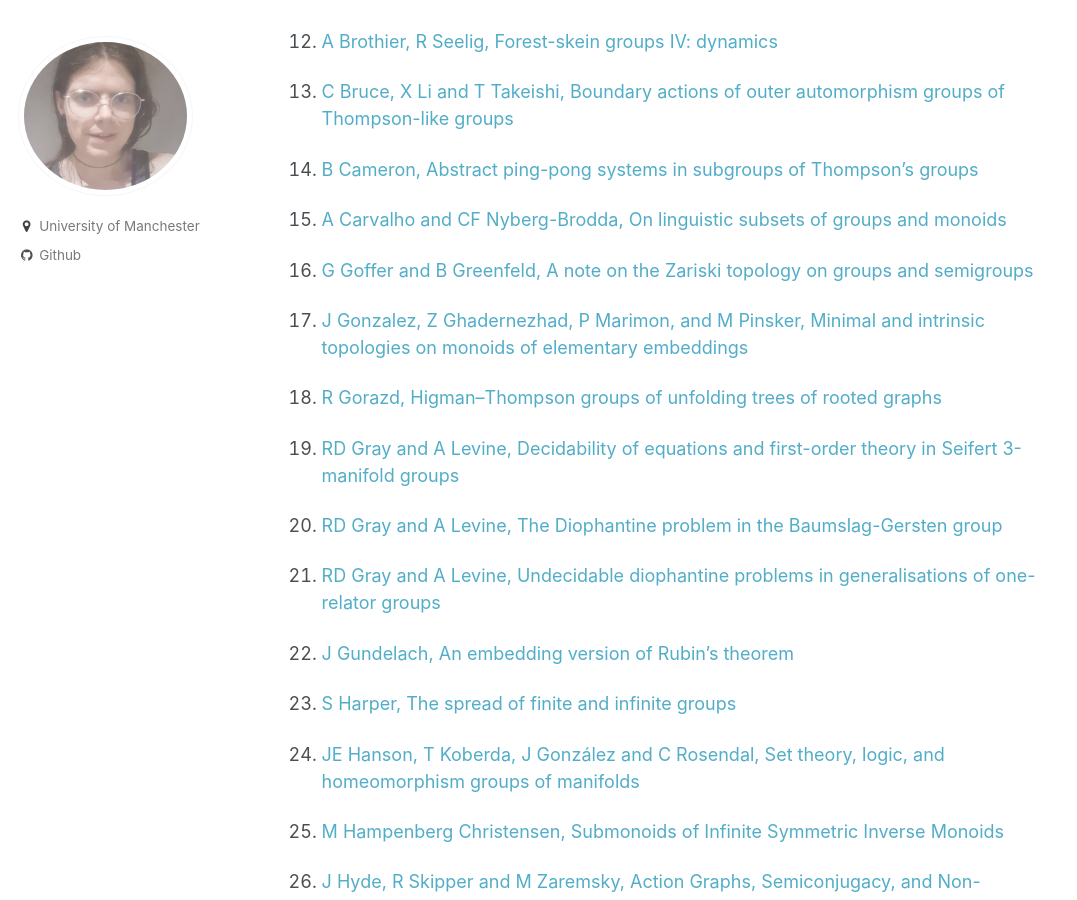
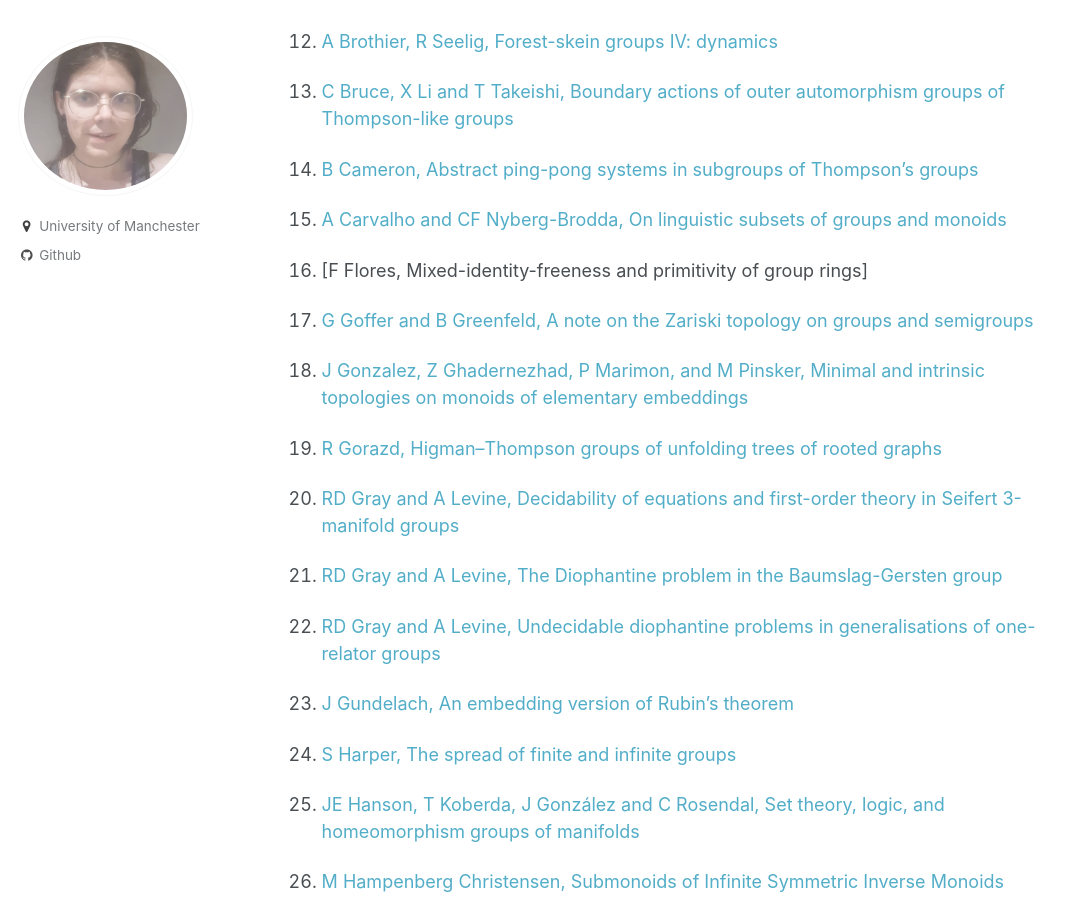
Before and after one commit to le27/L-Elliott, a Jekyll site: the page built from _pages/papers.md, in a window 1280 px wide and 900 px high, scrolled down 3045 px. Shown: the whole window, without its empty margins (0-1077 px from the left). Built offline with Jekyll 4.4.1, drawn with Linux system fonts in a browser that asks for light colours; formulas are drawn with MathJax 3.

Commit message:
Add new paper reference to papers.md
Added a new paper reference on mixed-identity-freeness and primitivity of group rings.

```diff
--- a/_pages/papers.md
+++ b/_pages/papers.md
@@ -103,13 +103,14 @@ and digital circuits](https://arxiv.org/pdf/2403.12674)
 
 1. [A Carvalho and CF Nyberg-Brodda, On linguistic subsets of groups and monoids](https://arxiv.org/pdf/2502.14329)
 
+1. [F Flores, Mixed-identity-freeness and primitivity of group rings]
+
 1. [G Goffer and B Greenfeld, A note on the Zariski topology on groups and semigroups](https://arxiv.org/pdf/2312.17727)
 
 1. [J Gonzalez, Z Ghadernezhad, P Marimon, and
 M Pinsker, Minimal and intrinsic topologies on monoids of elementary embeddings](https://arxiv.org/pdf/2603.28419)
 
 1. [R Gorazd, Higman–Thompson groups of unfolding trees of rooted graphs](https://openresearch.newcastle.edu.au/ndownloader/files/55942097)
-
 
 1. [RD Gray and A Levine, Decidability of equations and first-order theory in Seifert 3-manifold groups](https://arxiv.org/pdf/2512.07690)
 
```
